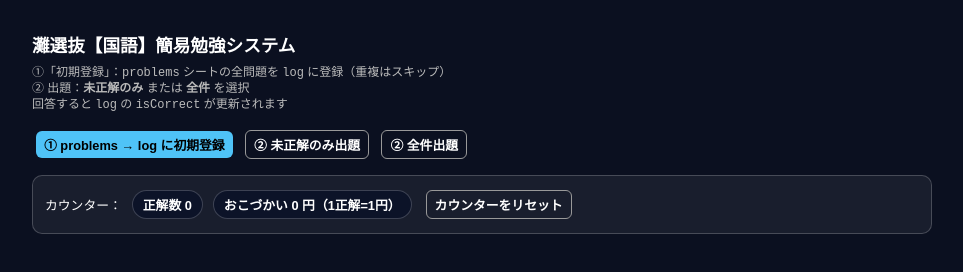
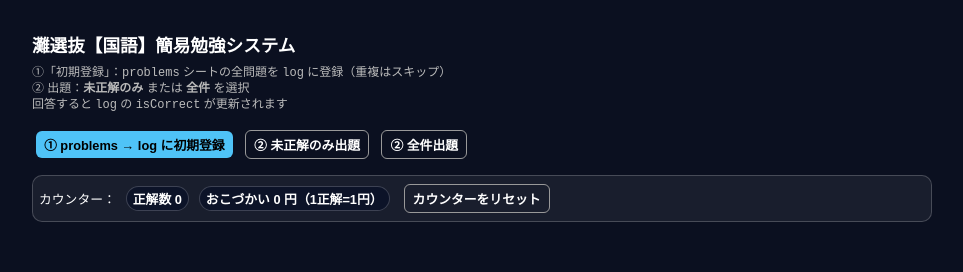
Before and after one commit to kogkoba/nadakokugo, a plain HTML site: page index.html in a window 1280 px wide. Shown: the whole page, without its empty margins (158-1121 px from the left). Drawn offline with Linux system fonts and the light colour scheme.

Commit message:
Update index.html

```diff
--- a/index.html
+++ b/index.html
@@ -4,76 +4,46 @@
 <meta charset="utf-8" />
 <meta name="viewport" content="width=device-width, initial-scale=1" />
 <title>灘選抜【国語】簡易勉強システム</title>
-<style>
+<style>/* === 基本UI === */
 body{font-family:sans-serif;background:#0b1020;color:#fff;margin:0}
 .wrap{max-width:900px;margin:auto;padding:20px}
-  button{margin:4px;padding:8px 12px;font-weight:bold;border:none;border-radius:6px;cursor:pointer}
+button{margin:4px;font-weight:bold;border:none;border-radius:6px;cursor:pointer}
 button.primary{background:#4fc3f7;color:#000}
 button.ghost{background:transparent;border:1px solid #999;color:#fff}
 .flash{background:#121a33;padding:20px;border-radius:12px;margin-top:16px}
-/* ★ タイトル・説明・ボタン・カウンターをコンパクトにする */
-.wrap h1{
-  font-size:1.1rem;   /* タイトルも小さめに */
-  margin-bottom:4px;
+
+/* === コンパクト版（タイトル・説明・ボタン・カウンターを小さく） === */
+.wrap h1{ font-size:1.1rem; margin-bottom:4px; }
+.wrap p{  font-size:0.75rem; line-height:1.3; margin:4px 0 8px; }
+button{   font-size:0.8rem;  padding:4px 8px; }
+.counter{  font-size:0.8rem; padding:4px 6px;
+  margin:12px 0 8px; display:flex; gap:10px; align-items:center; flex-wrap:wrap;
+  border:1px solid rgba(255,255,255,.2); border-radius:10px; background:rgba(255,255,255,.06);
 }
-.wrap p{
-  font-size:0.75rem;  /* 説明文さらに小さく */
-  line-height:1.3;
-  margin:4px 0 8px;
-}
-button{
-  font-size:0.8rem;   /* ボタン文字縮小 */
-  padding:4px 8px;    /* ボタンの高さも圧縮 */
-}
-.counter{
-  font-size:0.8rem;   /* カウンター全体を小さく */
-  padding:4px 6px;
-}
-.counter .pill{
-  font-size:0.8rem;
-  padding:2px 6px;
+.counter .pill{ font-size:0.8rem; padding:2px 6px;
+  display:inline-block; border-radius:999px; background:#0c1328; border:1px solid rgba(255,255,255,.2); font-weight:700;
 }
 
-/* ★ 問題表示エリアをより広く */
-:root{ --card-height: 70vh; }  /* ← 56vh → 70vh に拡大 */
-
-
-
-
-
-
-  /* 問題や答えを少し小さく表示 */
+/* === 問題テキストを少し小さめ === */
 .q{ white-space:pre-line; font-size:0.95rem; line-height:1.35; }
 .a{ margin-top:8px; color:#ccc; display:none; font-size:0.9rem; line-height:1.35; }
 .msg{ font-size:0.9rem; line-height:1.3; }
-  .msg.ok{color:#3ddc97}
-  .msg.ng{color:#ff6b6b}
+.msg.ok{color:#3ddc97} .msg.ng{color:#ff6b6b}
 
-  /* カウンター枠 */
-  .counter{
-    margin:12px 0 8px; display:flex; gap:10px; align-items:center; flex-wrap:wrap;
-    border:1px solid rgba(255,255,255,.2); border-radius:10px; padding:10px 12px;
-    background:rgba(255,255,255,.06);
-  }
-  .counter .pill{
-    display:inline-block; padding:4px 10px; border-radius:999px;
-    background:#0c1328; border:1px solid rgba(255,255,255,.2); font-weight:700;
-  }
-
-  /* 【見えなくなる問題】IME/KB対策 */
+/* === IME/キーボード対策 === */
 :root{ --kb-safe: max(env(safe-area-inset-bottom, 0px), 0px); }
 body.kb-open { padding-bottom: calc( var(--kb-space, 240px) + var(--kb-safe) ); }
 .ime-spacer{ display:none; height:var(--kb-space, 240px); }
 body.kb-open .ime-spacer{ display:block; }
 
-  /* ★ 固定高さロジック：カードの見た目高さをCSS変数で統一 */
-  :root{ --card-height: 56vh; } /* 好みで 52〜64vh 程度に */
+/* === カードの見た目高さを統一 → 問題エリアを広く（70vh） === */
+:root{ --card-height: 70vh; }        /* ← ここを1か所に統一！ */
 #flashcard{ position:relative; min-height: var(--card-height); }
 
-  /* 上側は内部スクロールだけにする（max-heightは使わない） */
+/* 上側は内部スクロール（高さはJSで算出） */
 .qa-scroll{ overflow:auto; padding-bottom:8px; }
 
-  /* 入力欄をカード下部に固定（sticky） */
+/* 下側の入力ドックを固定（sticky） */
 .answer-dock{
   position: sticky; bottom: calc(16px + var(--kb-safe)); z-index: 2;
   margin: 10px -20px -20px; padding: 12px 20px 16px;
@@ -85,6 +55,7 @@ button{
   width:100%; padding:8px; border-radius:6px; border:1px solid #999;
   background:#0c1328; color:#fff;
 }
+
 </style>
 </head>
 <body>
```
Lines whose indentation alone changed are shown as unchanged.
